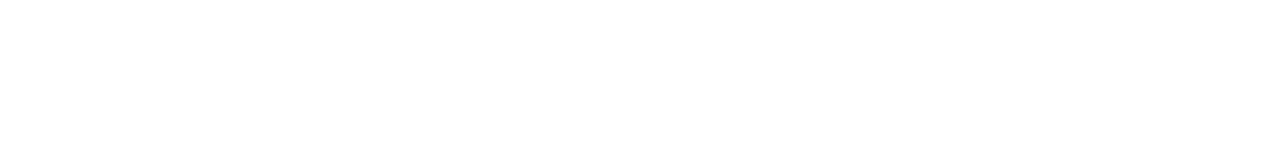
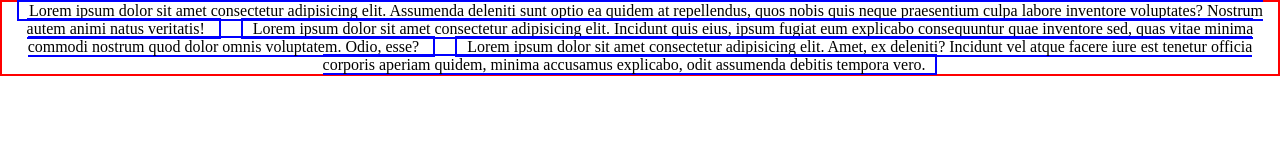
Before and after one commit to yjglipse/display-inline, a plain HTML site: page index.html in a window 1280 px wide. Drawn offline with Linux system fonts and the light colour scheme.

Commit message:
atividade finalizada

```diff
--- a/index.html
+++ b/index.html
@@ -4,9 +4,20 @@
     <meta charset="UTF-8">
     <meta http-equiv="X-UA-Compatible" content="IE=edge">
     <meta name="viewport" content="width=device-width, initial-scale=1.0">
+    <link rel="stylesheet" href="style.css">
     <title>Display Inline</title>
 </head>
 <body>
-
+    <main>
+        <div>
+            Lorem ipsum dolor sit amet consectetur adipisicing elit. Assumenda deleniti sunt optio ea quidem at repellendus, quos nobis quis neque praesentium culpa labore inventore voluptates? Nostrum autem animi natus veritatis!
+        </div>
+        <div>
+           Lorem ipsum dolor sit amet consectetur adipisicing elit. Incidunt quis eius, ipsum fugiat eum explicabo consequuntur quae inventore sed, quas vitae minima commodi nostrum quod dolor omnis voluptatem. Odio, esse?
+        </div>
+        <div>
+            Lorem ipsum dolor sit amet consectetur adipisicing elit. Amet, ex deleniti? Incidunt vel atque facere iure est tenetur officia corporis aperiam quidem, minima accusamus explicabo, odit assumenda debitis tempora vero.
+        </div>
+    </main>
 </body>
 </html>
--- /dev/null
+++ b/style.css
@@ -0,0 +1,17 @@
+*{
+    margin: 0;
+    padding: 0;
+    box-sizing: border-box;
+}
+
+main{
+    border: 2px solid #f00;
+    text-align: center;
+}
+
+div{
+    border: 2px solid blue;
+    display: inline;
+    margin-right: 20px;
+    padding-inline: 10px;
+}
```
